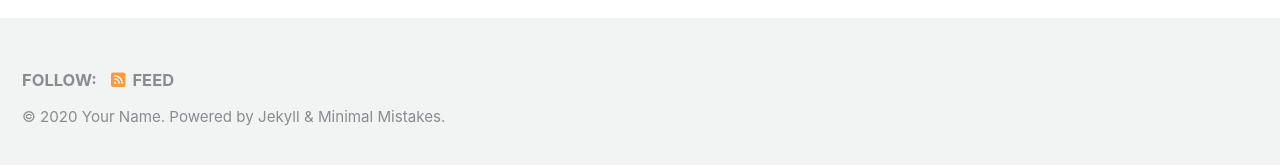
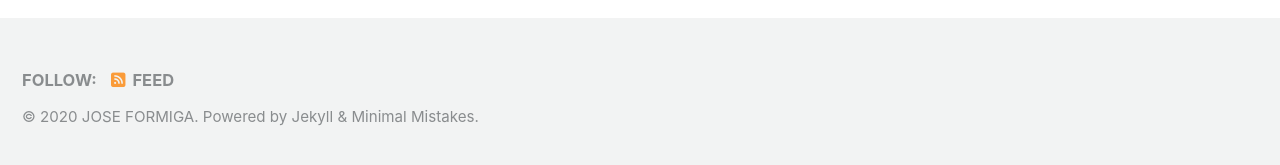
Before and after one commit to zecakpm/code, a Jekyll site: the page built from index.html, in a window 1280 px wide and 900 px high, scrolled down 222 px. Shown: the part 727-892 px from the top of the window. Built offline with Jekyll 4.4.1, drawn with Linux system fonts in a browser that asks for light colours; cached includes are drawn as plain includes; nearby versions of some CDN libraries; the list of posts is cut into pages by our own code; some of the changed text lies outside the part shown.

Commit message:
new gith

```diff
--- a/_config.yml
+++ b/_config.yml
@@ -16,11 +16,11 @@ minimal_mistakes_skin    : "default" # "air", "aqua", "contrast", "dark", "dirt"
 
 # Site Settings
 locale                   : "en-US"
-title                    : "Site Title"
+title                    : "JOSE FORMIGA"
 title_separator          : "-"
 subtitle                 : # site tagline that appears below site title in masthead
-name                     : "Your Name"
-description              : "An amazing website."
+name                     : "JOSE FORMIGA"
+description              : "Data Science Portfolio"
 url                      : # the base hostname & protocol for your site e.g. "https://mmistakes.github.io"
 baseurl                  : # the subpath of your site, e.g. "/blog"
 repository               : # GitHub username/repo-name e.g. "mmistakes/minimal-mistakes"
@@ -107,25 +107,25 @@ analytics:
 
 # Site Author
 author:
-  name             : "Your Name"
+  name             : "JOSE FORMIGA"
   avatar           : # path of avatar image, e.g. "/assets/images/bio-photo.jpg"
-  bio              : "I am an **amazing** person."
-  location         : "Somewhere"
+  bio              : "Data Science Portfolio"
+  location         : "Dublin - Ireland"
   email            :
   links:
     - label: "Email"
       icon: "fas fa-fw fa-envelope-square"
       # url: mailto:your.name@email.com
-    - label: "Website"
-      icon: "fas fa-fw fa-link"
-      # url: "https://your-website.com"
+    - label: "linkedin.com/in/jformiga"
+      icon: "fas fa-fw fa-liikedin"
+      # url: "https://linkedin.com/"
     - label: "Twitter"
       icon: "fab fa-fw fa-twitter-square"
       # url: "https://twitter.com/"
     - label: "Facebook"
       icon: "fab fa-fw fa-facebook-square"
       # url: "https://facebook.com/"
-    - label: "GitHub"
+    - label: "zecakpm"
       icon: "fab fa-fw fa-github"
       # url: "https://github.com/"
     - label: "Instagram"
```
